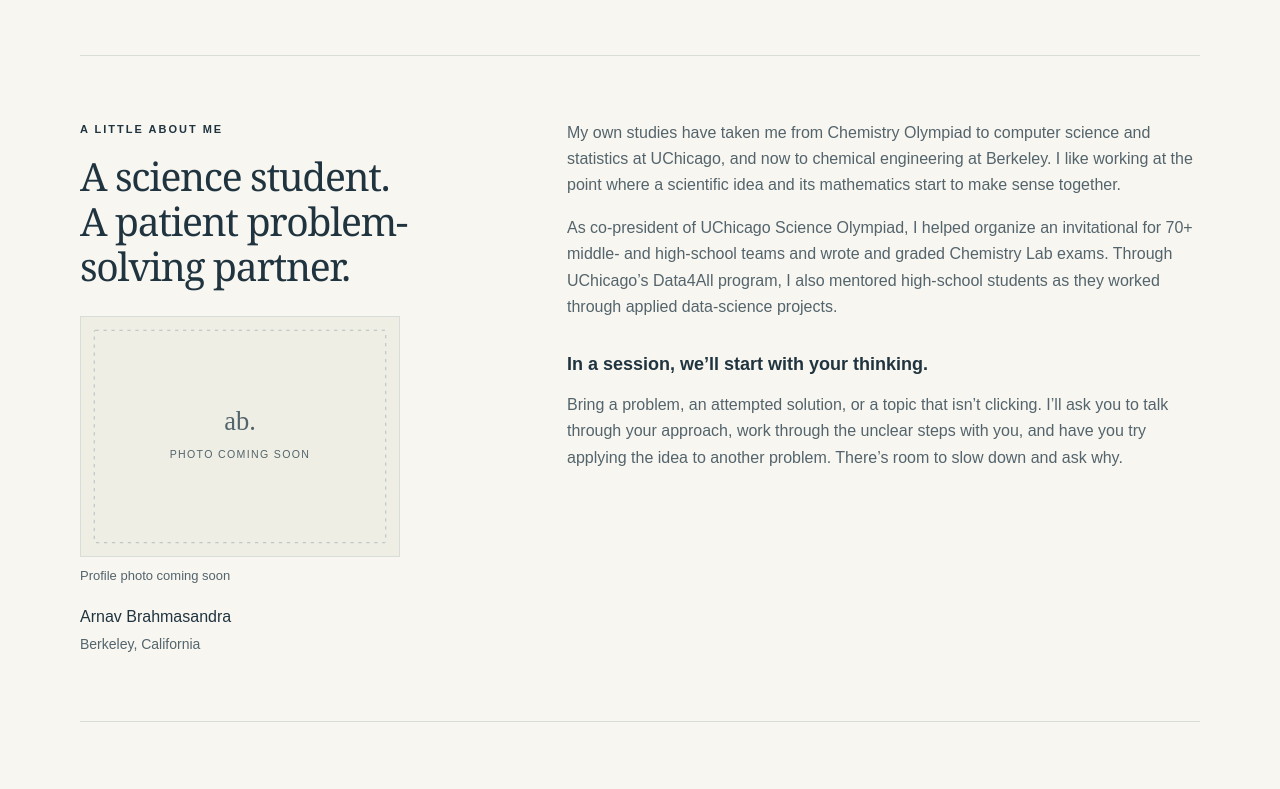
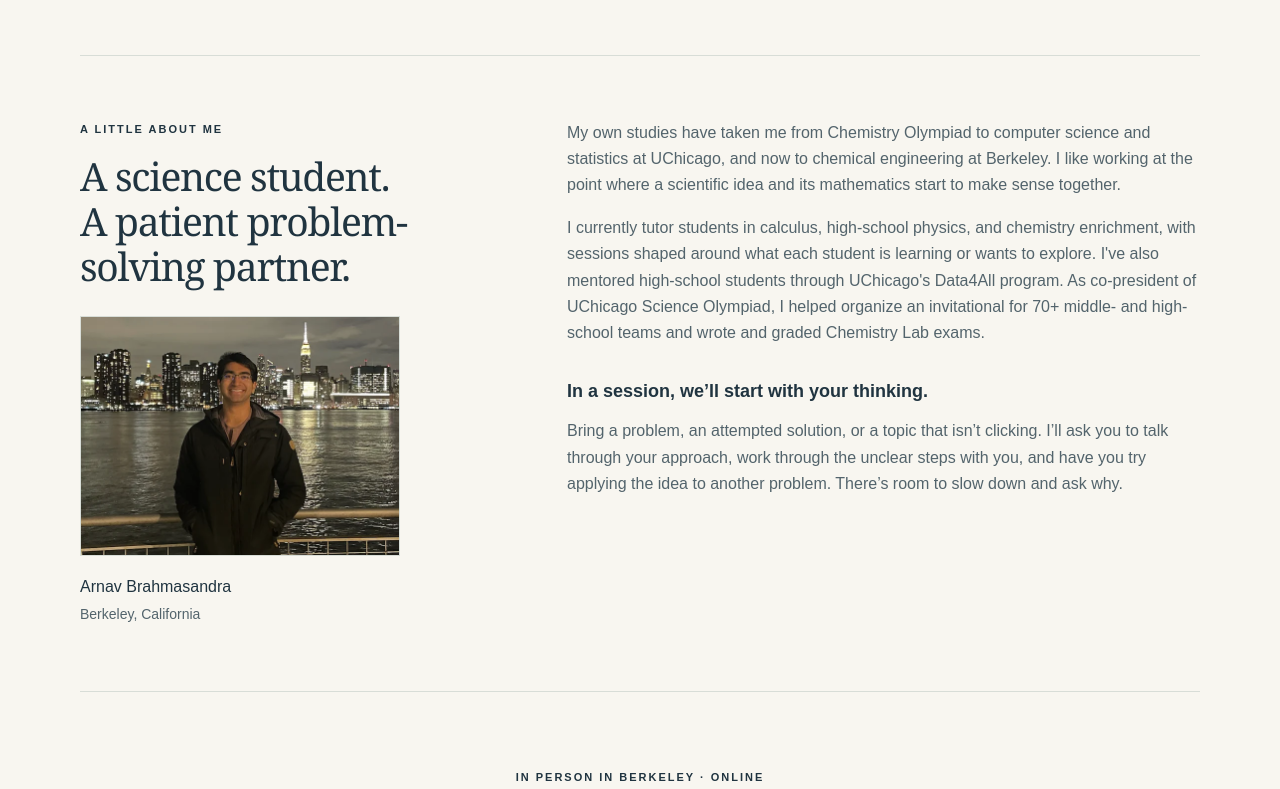
Before and after one commit to abrahmasandra/berkeley-tutoring, a plain HTML site: page site/index.html in a window 1280 px wide. Shown: the part 2011-2800 px from the top of the page. Drawn offline with Linux system fonts and the light colour scheme.

Commit message:
updated wording

```diff
--- a/site/index.html
+++ b/site/index.html
@@ -33,7 +33,7 @@
     .about{padding:64px 0;gap:65px}.about h2{font-size:39px;letter-spacing:-1.3px;line-height:1.16}.about h3{font-size:18px;margin:30px 0 12px}.about-signature{margin-top:28px;color:var(--ink)}.about-signature span{font-size:14px;color:var(--muted)}.contact{padding:76px 0}.footer-content{font-size:12px;align-items:center}.footer-content span:last-child{max-width:330px}
     @media(max-width:900px){.hero{gap:30px}.olympiad{gap:30px;padding:30px}.about{gap:35px}.nav-links{gap:18px}.wrap{width:calc(100% - 48px)}}
     @media(max-width:650px){.wrap{width:calc(100% - 40px)}.hero{grid-template-columns:1fr;padding:40px 0;gap:26px}h1{font-size:clamp(35px,8vw,50px);letter-spacing:-1.4px}.background-card{margin:0;padding:24px}.olympiad{grid-template-columns:1fr;padding:26px 22px;gap:24px;margin-bottom:48px}.olympiad-detail{border-left:0;border-top:1px solid #c9cebf;padding:24px 0 0}.subjects{grid-template-columns:1fr}.subject,.subject:nth-child(even){padding:26px 0;border-left:0}.about{grid-template-columns:1fr;padding:40px 0;gap:20px}.about h2{font-size:34px}.contact{padding:50px 0}.contact .eyebrow{font-size:10px;letter-spacing:1.2px}.footer-content{align-items:start;gap:12px}.footer-content a{min-height:44px;display:inline-flex;align-items:center}.nav-links{gap:12px}}
-    .profile-photo{margin:28px 0 0;max-width:320px}.profile-photo img{display:block;width:100%;height:auto;border:1px solid var(--line)}.profile-photo figcaption{font-size:13px;color:var(--muted);margin-top:8px}.about-signature{margin-top:18px}
+    .profile-photo{margin:28px 0 0;max-width:320px}.profile-photo img{display:block;width:100%;height:auto;aspect-ratio:4/3;object-fit:cover;object-position:center;border:1px solid var(--line)}.about-signature{margin-top:18px}
     @media(prefers-reduced-motion:reduce){html{scroll-behavior:auto}*{transition:none!important}}
   </style>
 </head>
@@ -81,9 +81,9 @@
     <div class="wrap">
       <!-- ABOUT: Relevant background, rather than a full CV. -->
       <section class="about" id="about" aria-labelledby="about-title">
-        <div><div class="eyebrow">A little about me</div><h2 id="about-title">A science student.<br>A patient problem-solving partner.</h2><!-- Replace assets/profile-placeholder.svg with your portrait and update the image alt text. -->
-          <figure class="profile-photo"><img src="assets/profile-placeholder.svg" width="480" height="360" alt="Temporary profile-photo placeholder — Arnav’s photo coming soon."><figcaption>Profile photo coming soon</figcaption></figure><p class="about-signature">Arnav Brahmasandra<br><span>Berkeley, California</span></p></div>
-        <div><p>My own studies have taken me from Chemistry Olympiad to computer science and statistics at UChicago, and now to chemical engineering at Berkeley. I like working at the point where a scientific idea and its mathematics start to make sense together.</p><p>As co-president of UChicago Science Olympiad, I helped organize an invitational for 70+ middle- and high-school teams and wrote and graded Chemistry Lab exams. Through UChicago’s Data4All program, I also mentored high-school students as they worked through applied data-science projects.</p><h3>In a session, we’ll start with your thinking.</h3><p>Bring a problem, an attempted solution, or a topic that isn’t clicking. I’ll ask you to talk through your approach, work through the unclear steps with you, and have you try applying the idea to another problem. There’s room to slow down and ask why.</p></div>
+        <div><div class="eyebrow">A little about me</div><h2 id="about-title">A science student.<br>A patient problem-solving partner.</h2>
+          <figure class="profile-photo"><img src="assets/arnav-brahmasandra.webp" width="640" height="480" alt="Arnav Brahmasandra smiling in front of the New York City skyline at night" loading="lazy" decoding="async"></figure><p class="about-signature">Arnav Brahmasandra<br><span>Berkeley, California</span></p></div>
+        <div><p>My own studies have taken me from Chemistry Olympiad to computer science and statistics at UChicago, and now to chemical engineering at Berkeley. I like working at the point where a scientific idea and its mathematics start to make sense together.</p><p>I currently tutor students in calculus, high-school physics, and chemistry enrichment, with sessions shaped around what each student is learning or wants to explore. I've also mentored high-school students through UChicago's Data4All program. As co-president of UChicago Science Olympiad, I helped organize an invitational for 70+ middle- and high-school teams and wrote and graded Chemistry Lab exams.</p><h3>In a session, we’ll start with your thinking.</h3><p>Bring a problem, an attempted solution, or a topic that isn’t clicking. I’ll ask you to talk through your approach, work through the unclear steps with you, and have you try applying the idea to another problem. There’s room to slow down and ask why.</p></div>
       </section>
       <!-- CONTACT: If changing your email, replace BOTH occurrences below. -->
       <section id="contact" class="contact" aria-labelledby="contact-title"><div class="eyebrow">In person in Berkeley · Online</div><h2 id="contact-title">What would you<br>like to work on?</h2><p>I offer one-on-one tutoring in person in the Berkeley area and online. Sessions typically run 1–2 hours, depending on the student’s needs and what we arrange together.</p><p>Parents and students are welcome to reach out with the student’s subject or course, goals, and availability. Let me know whether you prefer in-person or online sessions. I’m happy to discuss scheduling, current availability, and subject-specific rates.</p>
```
Also changed, not shown: site/assets/arnav-brahmasandra.webp (added).
